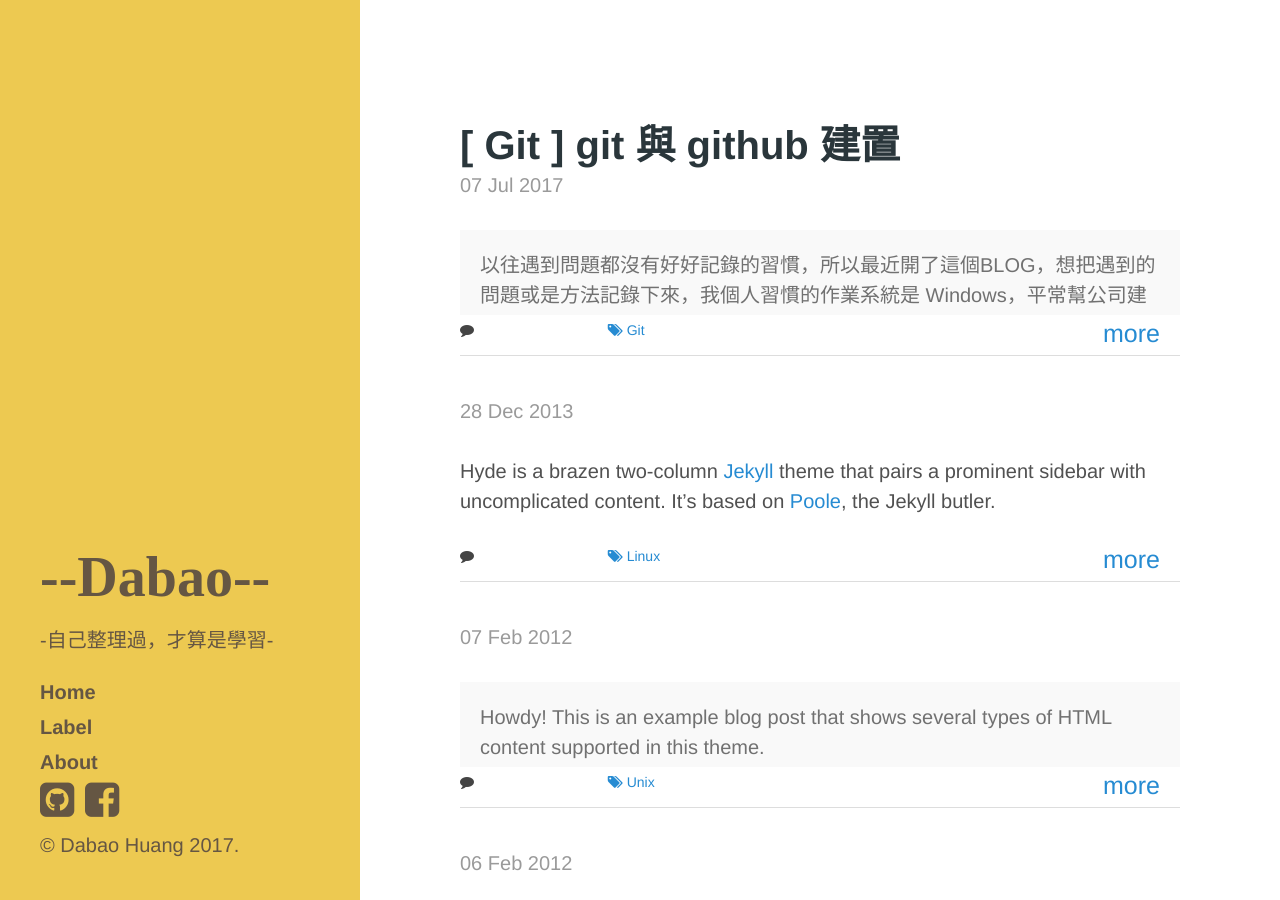
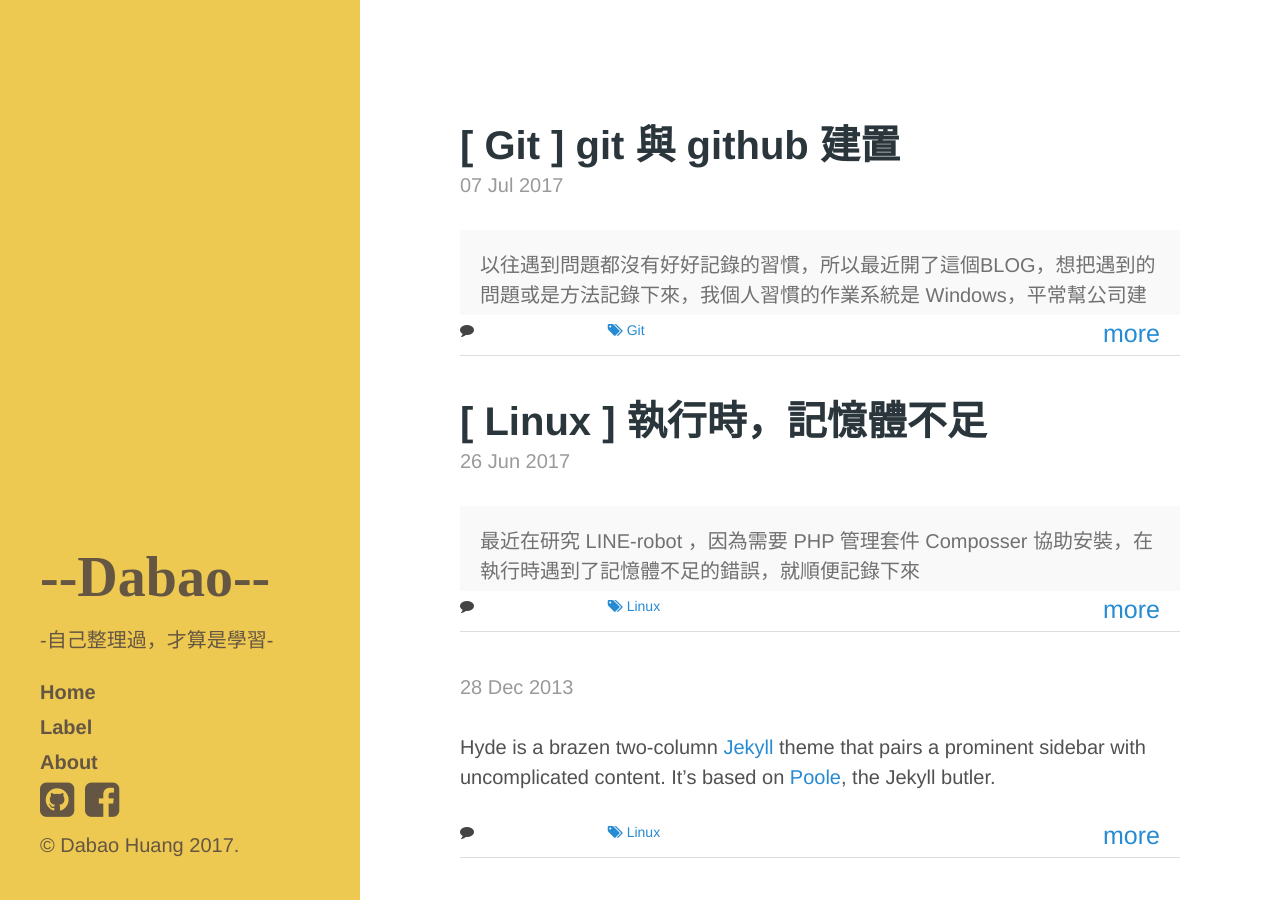
Before and after one commit to DabaoHuang/dabaohuang.github.io, a Jekyll site: the page built from index.html, in a window 1280 px wide and 900 px high. Built offline with Jekyll 4.4.1, drawn with Linux system fonts in a browser that asks for light colours; the list of posts is cut into pages by our own code; comment, search, counter and statistics services are not loaded.

Commit message:
新文章

```diff
--- /dev/null
+++ b/_posts/2017-06-26-linux-php-allocate-memory.md
@@ -0,0 +1,44 @@
+---
+layout: post
+title: '[ Linux ] Linux cannot allocate memory'
+subtitle: '[ Linux ] 執行時，記憶體不足'
+category: Linux
+comments: true
+---
+
+<div class="message">
+    最近在研究 LINE-robot ，因為需要 PHP 管理套件 Composser 協助安裝，在執行時遇到了記憶體不足的錯誤，就順便記錄下來
+</div>
+
+## Linux
+
+### AWS-EC2
+
+![placeholder]({{ site.baseurl }}img/2017-06-26-linux-php-allocate-memory.jpg "AWS-EC2")
+
+Error message ↓
+
+ > [ErrorException] proc_open(): fork failed – Cannot allocate memory
+
+1. 先確認可用空間
+2. 再把部分的可用空間改為虛擬記憶體
+3. 啟用虛擬記憶體
+
+{% highlight shell %}
+# 檢查空閒的空間
+df -h
+cd /(可用的空間)
+# 製造1G的swap memory
+fallocate -l 1G swapfile
+# 改寫 swap memory的權限
+chmod 600 swapfile
+mkswap swapfile
+# 啟動
+swapon swapfile
+# 反啟動
+swapoff swapfile
+{% endhighlight %}
+
+結論：Composser 屁股好大
+
+參考：[https://www.phpini.com/linux/linux-add-swap](https://www.phpini.com/linux/linux-add-swap)
--- a/_posts/2017-07-07-github-build-on-linux.md
+++ b/_posts/2017-07-07-github-build-on-linux.md
@@ -28,16 +28,17 @@
 ssh-keygen
 {% endhighlight %}
 
-在產生金鑰的過程中，會詢問一些問題，對於一般的使用者而言
-全部都使用預設值（直接按下 Enter 鍵）即可。接著系統會問你是否要指定金鑰密碼
+在產生金鑰的過程中，會詢問一些問題，對於一般的使用者而言全部都使用預設值（直接按下 **Enter** 鍵）即可。
 
-指定金鑰檔案名稱，直接 enter 為預設`id_rsa`
+接著系統會問你是否要指定金鑰密碼
+
+指定金鑰檔案名稱，直接 **Enter** 為預設`id_rsa`
  > Enter file in which to save the key (/root/.ssh/id_rsa):
 
 如果這邊直接按 Enter，代表不需要密碼或是輸入指定的密碼
  > Enter passphrase (empty for no passphrase):
 
-再次輸入密碼，就會產生金鑰
+再次輸入密碼或是在按一次**Enter**，就會產生金鑰
  > Enter same passphrase again:
 
 <div class="message">
```
Also changed, not shown: other parts of _posts/2017-07-07-github-build-on-linux.md (+5 -4 lines), img/2017-06-26-linux-php-allocate-memory.jpg (added).
